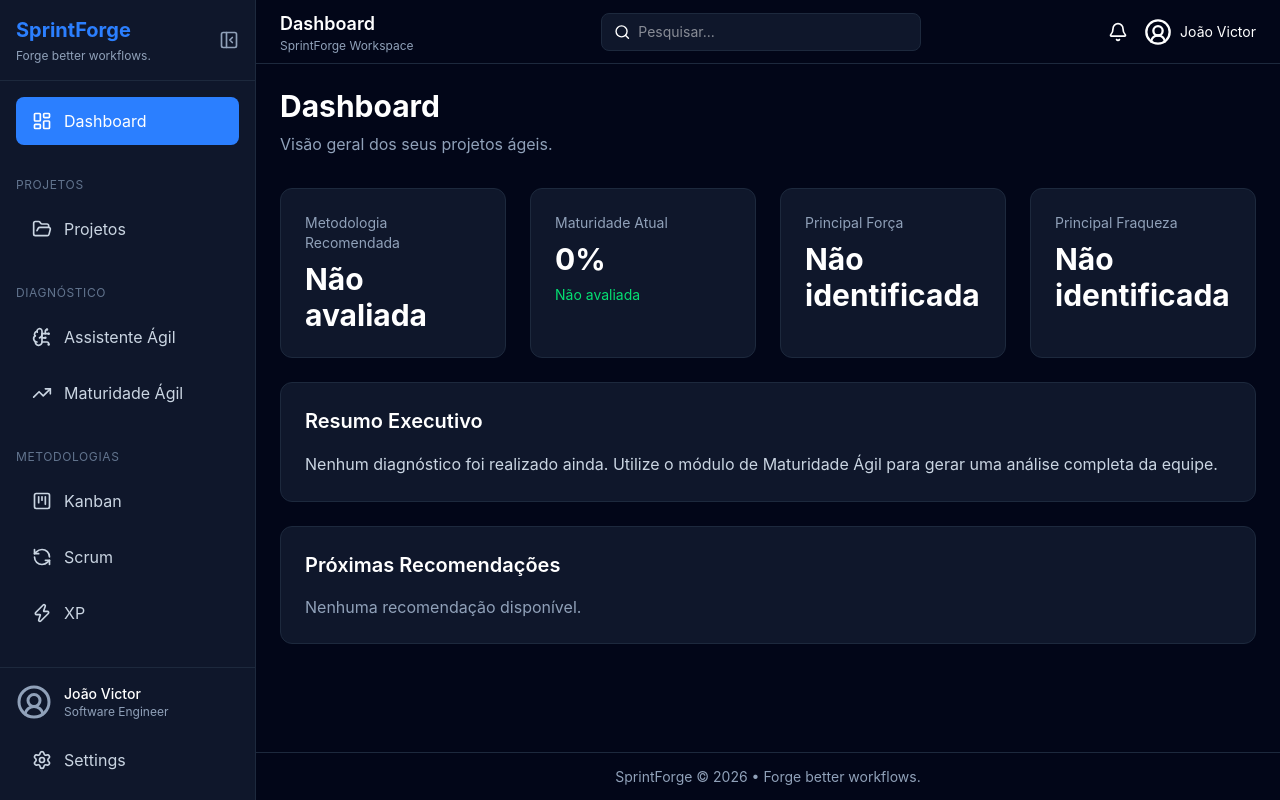
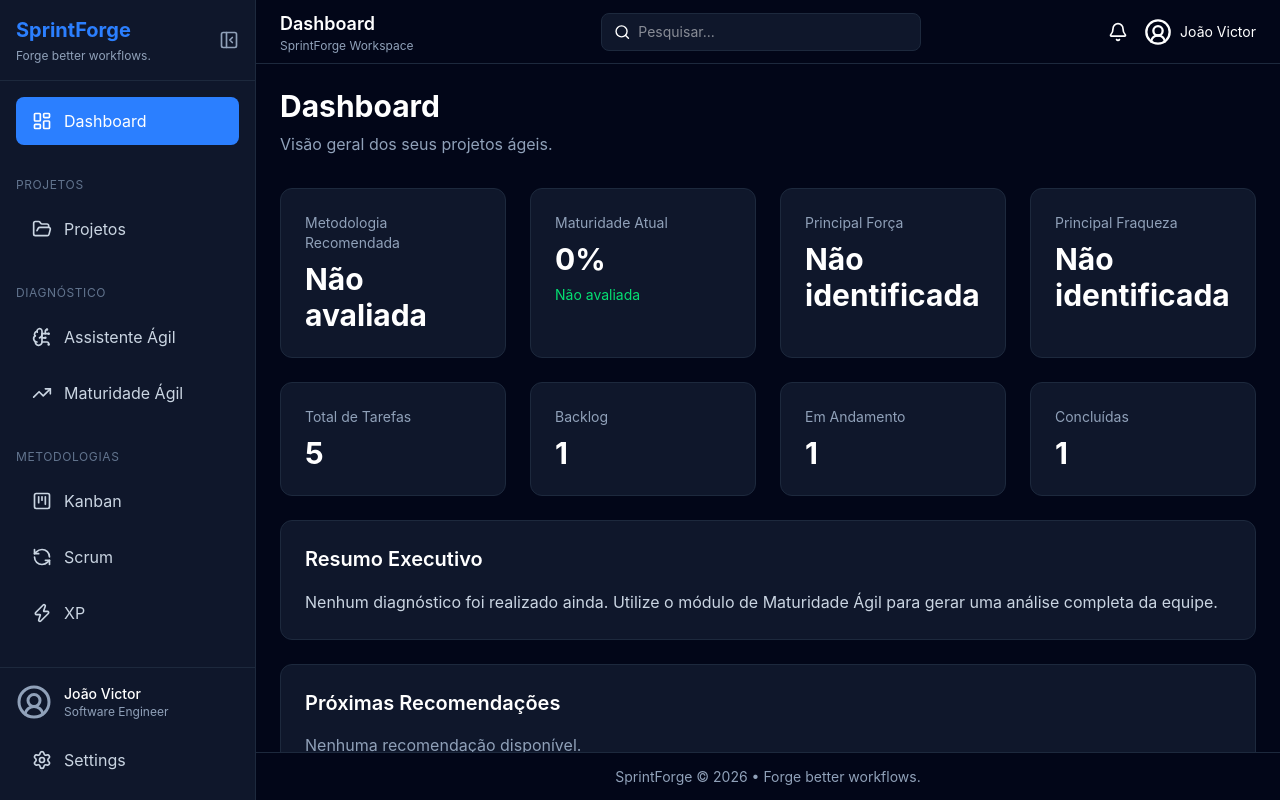
Before and after one commit to dev-joaovb/sprintforge, a React (Vite) app in the folder frontend/: page / in a window 1280 px wide. Built offline with nearby package versions, Linux system fonts and the light colour scheme.

Commit message:
Commit frontend dia 18 Finalizando Kanban

```diff
--- a/frontend/src/context/KanbanContext.jsx
+++ b/frontend/src/context/KanbanContext.jsx
@@ -28,12 +28,48 @@ export const KanbanProvider = ({ children }) => {
     );
   }, [tasks]);
 
+  const totalTasks = tasks.length;
+
+    const backlogTasks = tasks.filter(
+    (task) => task.status === "backlog"
+    ).length;
+
+    const todoTasks = tasks.filter(
+    (task) => task.status === "todo"
+    ).length;
+
+    const inProgressTasks = tasks.filter(
+    (task) => task.status === "in-progress"
+    ).length;
+
+    const reviewTasks = tasks.filter(
+    (task) => task.status === "review"
+    ).length;
+
+    const doneTasks = tasks.filter(
+    (task) => task.status === "done"
+    ).length;
+
+    const criticalTasks = tasks.filter(
+    (task) => task.priority === "Crítica"
+    ).length;
+
   return (
     <KanbanContext.Provider
       value={{
         tasks,
         setTasks,
-      }}
+
+        totalTasks,
+
+        backlogTasks,
+        todoTasks,
+        inProgressTasks,
+        reviewTasks,
+        doneTasks,
+
+        criticalTasks,
+     }}
     >
       {children}
     </KanbanContext.Provider>
--- a/frontend/src/features/dashboard/DashboardPage.jsx
+++ b/frontend/src/features/dashboard/DashboardPage.jsx
@@ -2,9 +2,11 @@ import Card from "../../components/ui/Card";
 import PageHeader from "../../components/ui/PageHeader";
 
 import { useAgile } from "../../context/AgileContext";
+import { useKanban } from "../../context/KanbanContext";
 
 const DashboardPage = () => {
   const { agileData } = useAgile();
+  const { totalTasks, backlogTasks, todoTasks, inProgressTasks, reviewTasks, doneTasks, criticalTasks } = useKanban();
 
   return (
     <>
@@ -67,6 +69,56 @@ const DashboardPage = () => {
       </div>
 
       {/* Resumo Executivo */}
+
+      {/* Indicadores do Kanban */}
+      <div className="mt-6">
+
+        <div className="grid grid-cols-1 md:grid-cols-2 xl:grid-cols-4 gap-6">
+
+          <Card>
+            <h3 className="text-slate-400 text-sm">
+              Total de Tarefas
+            </h3>
+
+            <p className="text-3xl font-bold mt-2">
+              {totalTasks}
+            </p>
+          </Card>
+
+          <Card>
+            <h3 className="text-slate-400 text-sm">
+              Backlog
+            </h3>
+
+            <p className="text-3xl font-bold mt-2">
+              {backlogTasks}
+            </p>
+          </Card>
+
+          <Card>
+            <h3 className="text-slate-400 text-sm">
+              Em Andamento
+            </h3>
+
+            <p className="text-3xl font-bold mt-2">
+              {inProgressTasks}
+            </p>
+          </Card>
+
+          <Card>
+            <h3 className="text-slate-400 text-sm">
+              Concluídas
+            </h3>
+
+            <p className="text-3xl font-bold mt-2">
+              {doneTasks}
+            </p>
+          </Card>
+
+        </div>
+
+      </div>
+
       <div className="mt-6">
 
         <Card>
```
